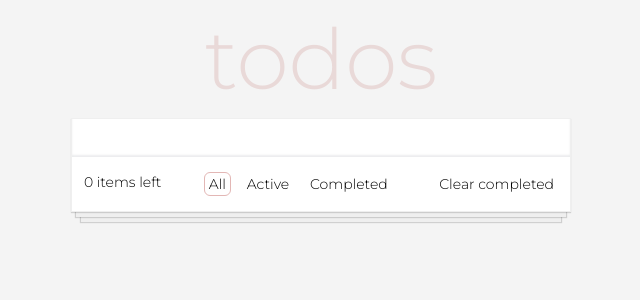
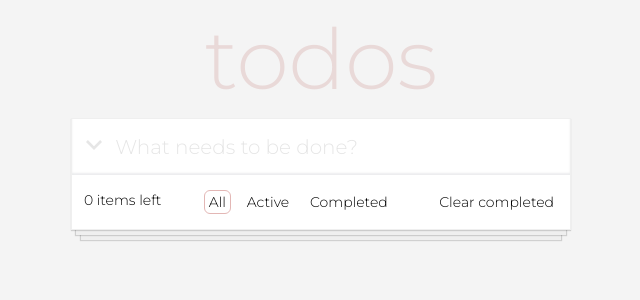
Before and after one commit to Ararat-M/react-todo, a React app: page / in a window 1280 px wide. Shown: the top 300 px of the page, without its empty margins (319-959 px from the left). Built offline with nearby package versions, Linux system fonts and the light colour scheme.

Commit message:
added svg icons, updated styles

```diff
--- a/package.json
+++ b/package.json
@@ -18,6 +18,7 @@
     "@babel/preset-react": "^7.22.15",
     "@babel/preset-typescript": "^7.22.15",
     "@pmmmwh/react-refresh-webpack-plugin": "^0.5.11",
+    "@svgr/webpack": "^8.1.0",
     "@testing-library/jest-dom": "^6.1.3",
     "@testing-library/react": "^14.0.0",
     "@types/jest": "^29.5.4",
--- a/src/components/Main/Main.tsx
+++ b/src/components/Main/Main.tsx
@@ -3,9 +3,10 @@ import classes from "./main.module.scss";
 import { Button, ButtonTheme } from "shared/ui/Button/Button";
 import { ToDoList } from "components/ToDoList";
 import { nanoid } from "nanoid"
-import { useDispatch, useSelector} from "react-redux";
-import {getToDoList, toDoListActions} from "components/ToDoList/model";
-import {Input} from "shared/ui/Input/Input";
+import { useDispatch, useSelector } from "react-redux";
+import { getToDoList, toDoListActions } from "components/ToDoList/model";
+import { Input } from "shared/ui/Input/Input";
+import { ArrowDown } from "shared/assets/icons/ArrowDown";
 
 export function Main() {
   const [inputValue, setInputValue] = useState("");
@@ -35,10 +36,14 @@ export function Main() {
       <h1 className={classes["title"]}>todos</h1>
       <div className={classes["card"]}>
         <form data-testid="form" className={classes.form} onSubmit={formHandler}>
+          <div className={classes["form-icon"]}>
+            <ArrowDown/>
+          </div>
           <Input
               testId="inputForm"
               type="text"
               value={inputValue}
+              placeholder={"What needs to be done?"}
               onChange={(e) => setInputValue(e.target.value)}
           />
         </form>
@@ -47,12 +52,12 @@ export function Main() {
           <ToDoList currentList={currentList} list={toDoList}/>
         </div>
 
-        <div className={classes["btns-panel"]}>
+        <div className={classes["btn-panel"]}>
           <span>
             {toDoList.filter((item) => !item.isCompleted).length} items left
           </span>
 
-          <div className={classes["btns-panel_main"]}>
+          <div className={classes["btn-panel_main"]}>
             <Button
               data-testid="btnAll"
               theme={ButtonTheme.CLEAR}
--- a/src/components/Main/main.module.scss
+++ b/src/components/Main/main.module.scss
@@ -35,10 +35,16 @@
 }
 
 .form {
+  display: flex;
+  align-items: center;
   box-shadow: inset 0 -2px 2px 0px rgb(16 24 40 / 8%);
 }
 
-.btns-panel {
+.form-icon {
+  padding: 0 0.85rem;
+}
+
+.btn-panel {
   display: flex;
   justify-content: space-between;
   padding: 1rem 0.75rem;
--- a/src/index.scss
+++ b/src/index.scss
@@ -20,6 +20,10 @@ body {
   background-color: #f4f4f4;
 }
 
+input {
+  font: inherit;
+}
+
 button {
   background: none;
   border: none;
--- /dev/null
+++ b/src/shared/assets/icons/ArrowDown.tsx
@@ -0,0 +1,7 @@
+export function ArrowDown() {
+    return (
+        <svg fill ="#e6e6e6" width="16" height="16" viewBox="0 0 24 24">
+            <path d="M0 7.33l2.829-2.83 9.175 9.339 9.167-9.339 2.829 2.83-11.996 12.17z"/>
+        </svg>
+    )
+}
--- a/src/shared/ui/Checkbox/checkbox.module.scss
+++ b/src/shared/ui/Checkbox/checkbox.module.scss
@@ -2,14 +2,14 @@
   display: flex;
   align-items: center;
   padding: 0.5rem;
-  column-gap: 0.5rem;
-  font-weight: 400;
+  column-gap: 1rem;
+  font-size: 20px;
+  font-weight: 300;
   cursor: pointer;
 }
 
 /* custom checkbox */
 input[type="checkbox"] {
-  margin-right: 6px;
   cursor: pointer;
   -webkit-appearance: none;
   -moz-appearance: none;
--- a/src/shared/ui/Input/input.module.scss
+++ b/src/shared/ui/Input/input.module.scss
@@ -1,17 +1,16 @@
 .input {
     background-color: transparent;
-    font-size: 16px;
-    font-weight: 400;
+    font-size: 20px;
+    font-weight: 100;
     width: 100%;
     color: #344054;
     border: none;
-    padding: 10px 14px;
+    padding: 1rem 0;
 }
 
 .input::placeholder {
-    font-size: 16px;
-    font-weight: 400;
-    color: #667085;
+    font: inherit;
+    color: rgb(230 230 230);
 }
 
 .input:focus {
```
Also changed, not shown: src/global.d.ts (+15 -0 lines), 2 other files (tests, documents, lock files or other folders).
